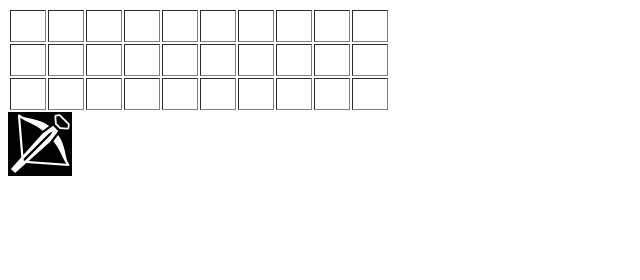
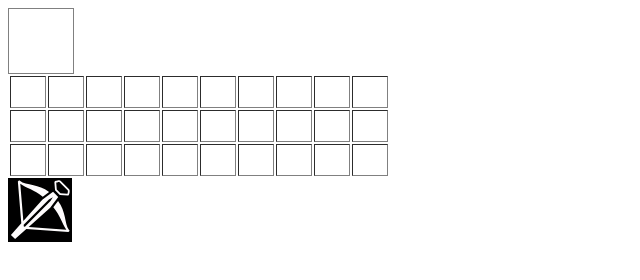
Before and after one commit to HeatherSoron/tabletop-rpg-ui, a plain HTML site: page index.html in a window 1280 px wide. Shown: the whole page, without its empty margins (0-640 px from the left). Drawn offline with nearby package versions, Linux system fonts and the light colour scheme.

Commit message:
Add weapon slot

```diff
--- a/css/main.css
+++ b/css/main.css
@@ -5,6 +5,14 @@ table.inventory td {
 	border-color: gray;
 	width: 32px;
 	height: 32px;
+}
+
+.slot.weapon {
+	width: 64px;
+	height: 64px;
+	border-width: 1px;
+	border-style: solid;
+	border-color: gray;
 }
 
 img.item {
@@ -16,3 +24,8 @@ img.item.in-inventory {
 	width: 32px;
 	height: 32px;
 }
+
+img.item.weapon.in-slot {
+	width: 64px;
+	height: 64px;
+}
--- a/index.html
+++ b/index.html
@@ -7,6 +7,7 @@
 		<link rel="stylesheet" href="css/main.css"></style>
 	</head>
 	<body>
+		<div class="slot weapon"></div>
 		<table class="inventory">
 			<tr>
 				<td class='inventory'></td>
@@ -45,6 +46,6 @@
 				<td class='inventory'></td>
 			</tr>
 		</table>
-		<img class="item" src="img/crossbow.svg">
+		<img class="item weapon" src="img/crossbow.svg">
 	</body>
 </html>
--- a/js/inventory.js
+++ b/js/inventory.js
@@ -5,8 +5,15 @@ $(function() {
 
 	$('td.inventory').droppable({
 		drop: function(event, ui) {
-			console.log(event, ui);
 			ui.draggable.addClass('in-inventory');
+			ui.draggable.removeClass('in-slot');
+		}
+	});
+
+	$('.slot.weapon').droppable({
+		drop: function(event, ui) {
+			ui.draggable.addClass('in-slot');
+			ui.draggable.removeClass('in-inventory');
 		}
 	});
 });
```
